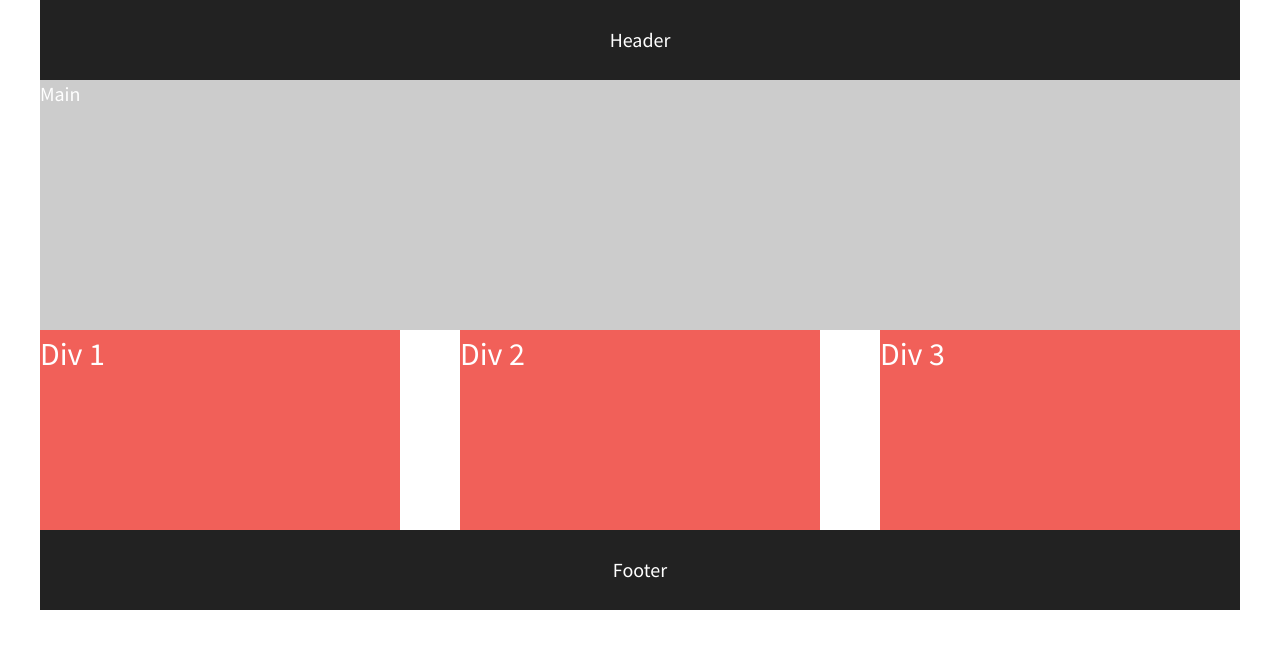
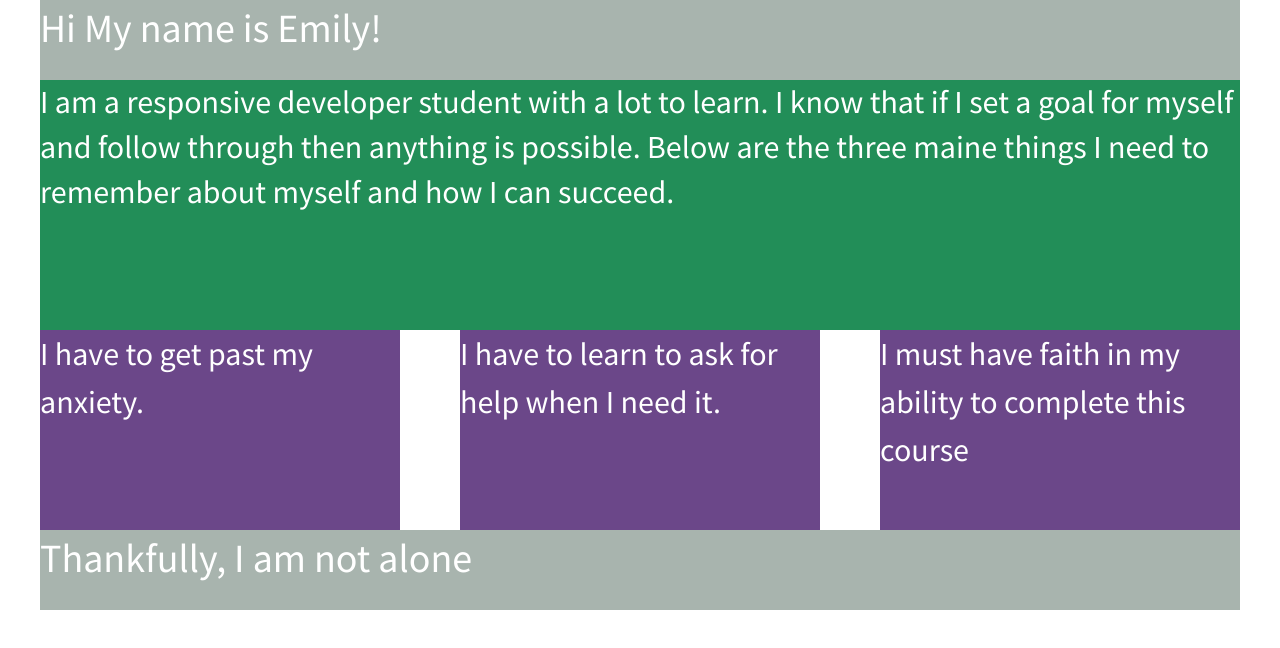
Before and after one commit to ejbrockway/206-flexbox-starter, a plain HTML site: page index.html in a window 1280 px wide. Drawn offline with nearby package versions, Linux system fonts and the light colour scheme.

Commit message:
Flexbox s2

```diff
--- a/css/main.css
+++ b/css/main.css
@@ -111,16 +111,17 @@ body {
 
 header,
 footer {
-  background-color: #222;
+  background-color: #a8b4ae;
   display: flex;
-  justify-content: center;
-  align-items: center;
+  font-size: 2em;
+  justify-content: flex-start;
   height: 80px;
   width: 100%;
 }
 
 main {
-  background-color: #ccc;
+  background-color: #228e58;
+  font-size:2rem;
   height: 250px;
   width: 100%;
 }
@@ -133,6 +134,7 @@ main {
 
 .flex-container {
   display: flex;
+  flex:auto;
   justify-content: center;
   align-items: center;
   flex-flow: row wrap;
@@ -143,10 +145,11 @@ main {
   color: #fff;
   line-height: 1.5em;
   font-size: 1.6em;
-  background-color: #f16059;
+  background-color: #6b4789;
   width: 30%;
   height: 200px;
 }
+
 
 /* ==========================================================================
    Helper classes
--- a/index.html
+++ b/index.html
@@ -22,18 +22,18 @@
 
         <!-- Add your site or application content here -->
         <section class="flex-container">
-            <header>Header</header>
-            <main>Main</main>
+            <header>Hi My name is Emily!</header>
+            <main>I am a responsive developer student with a lot to learn. I know that if I set a goal for myself and follow through then anything is possible. Below are the three maine things I need to remember about myself and how I can succeed. </main>
             <div id="div-1" class="flex-items">
-                Div 1
+                I have to get past my anxiety.
             </div>
             <div id="div-2" class="flex-items">
-                Div 2
+                I have to learn to ask for help when I need it.
             </div>
             <div id="div-3" class="flex-items">
-                Div 3
+                I must have faith in my ability to complete this course
             </div>
-            <footer>Footer</footer>
+            <footer>Thankfully, I am not alone</footer>
         </section>
 
         <script src="https://ajax.googleapis.com/ajax/libs/jquery/1.11.3/jquery.min.js"></script>
```
